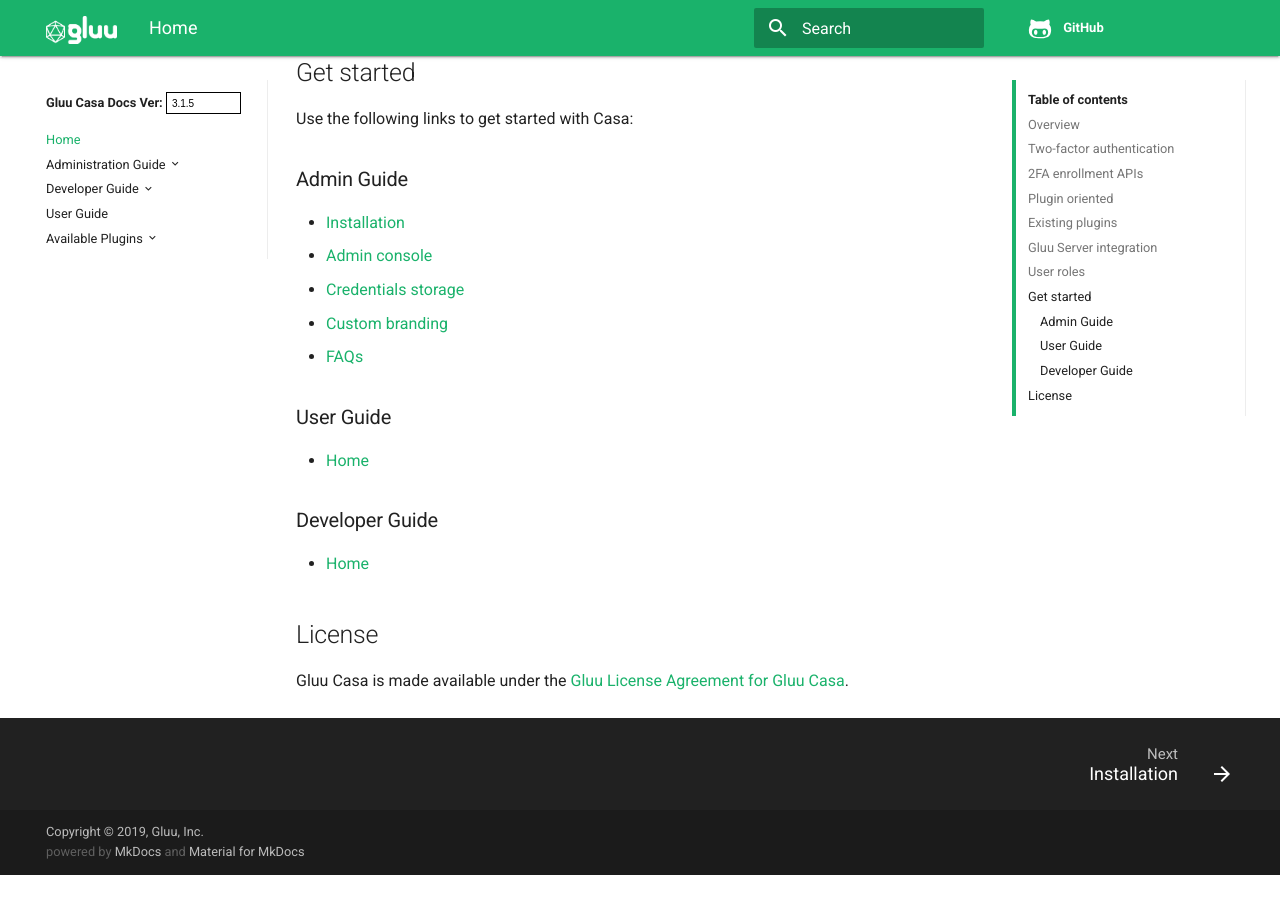
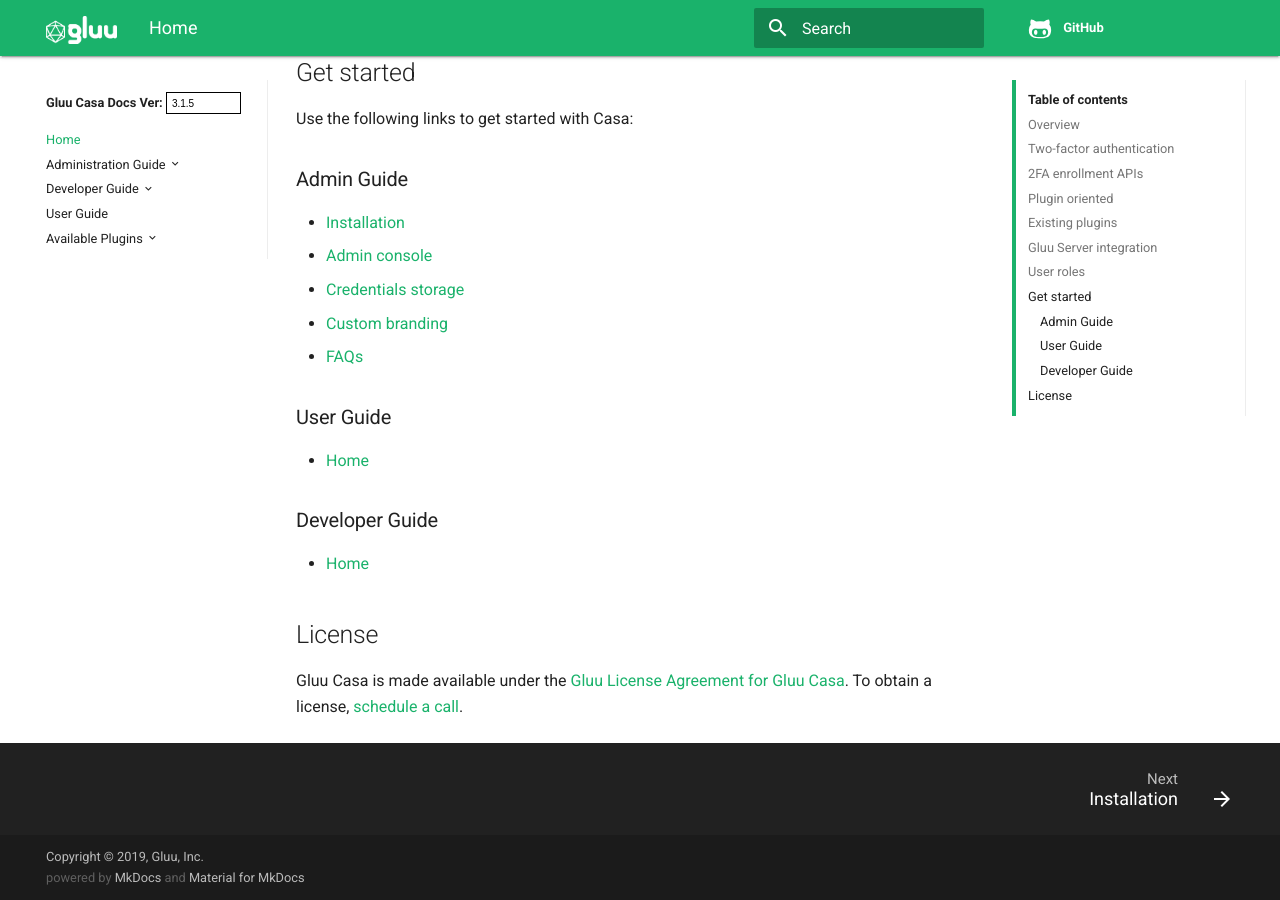
Before and after one commit to shmorri/docs-casa-prod, an MkDocs documentation site: the page built from docs/source/index.md, in a window 1280 px wide and 900 px high, scrolled down 2556 px. Built offline with MkDocs 1.6.1, drawn with Linux system fonts in a browser that asks for light colours; old or Windows-style settings are respelled for this version of MkDocs; before the commit the page ends 3431 px from its top, so only the background shows below that.

Commit message:
added contact details to license section

```diff
--- a/docs/source/index.md
+++ b/docs/source/index.md
@@ -98,4 +98,4 @@ Use the following links to get started with Casa:
 - [Home](./developer/index.md)
 
 ## License
-Gluu Casa is made available under the [Gluu License Agreement for Gluu Casa](https://github.com/GluuFederation/casa/blob/master/LICENSE.md).
+Gluu Casa is made available under the [Gluu License Agreement for Gluu Casa](https://github.com/GluuFederation/casa/blob/master/LICENSE.md). To obtain a license, [schedule a call](https://gluu.org/booking).
```
